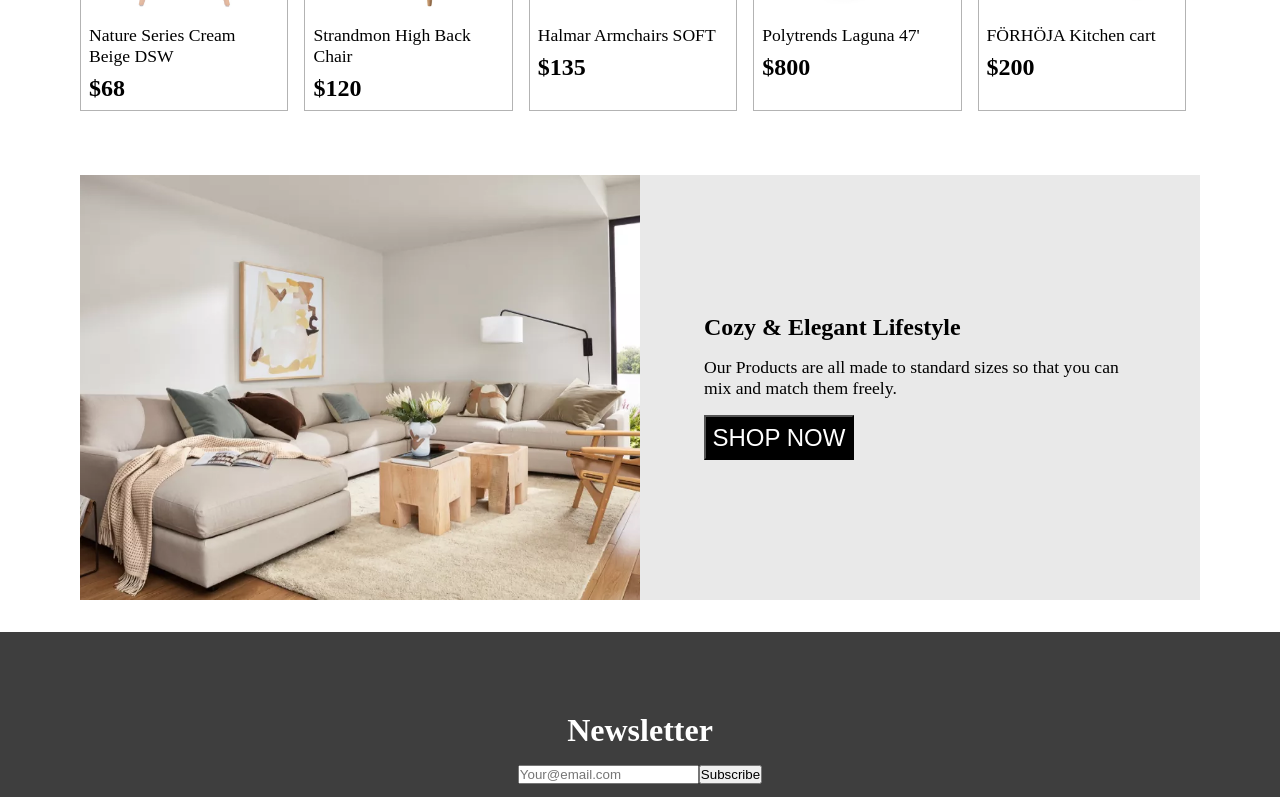
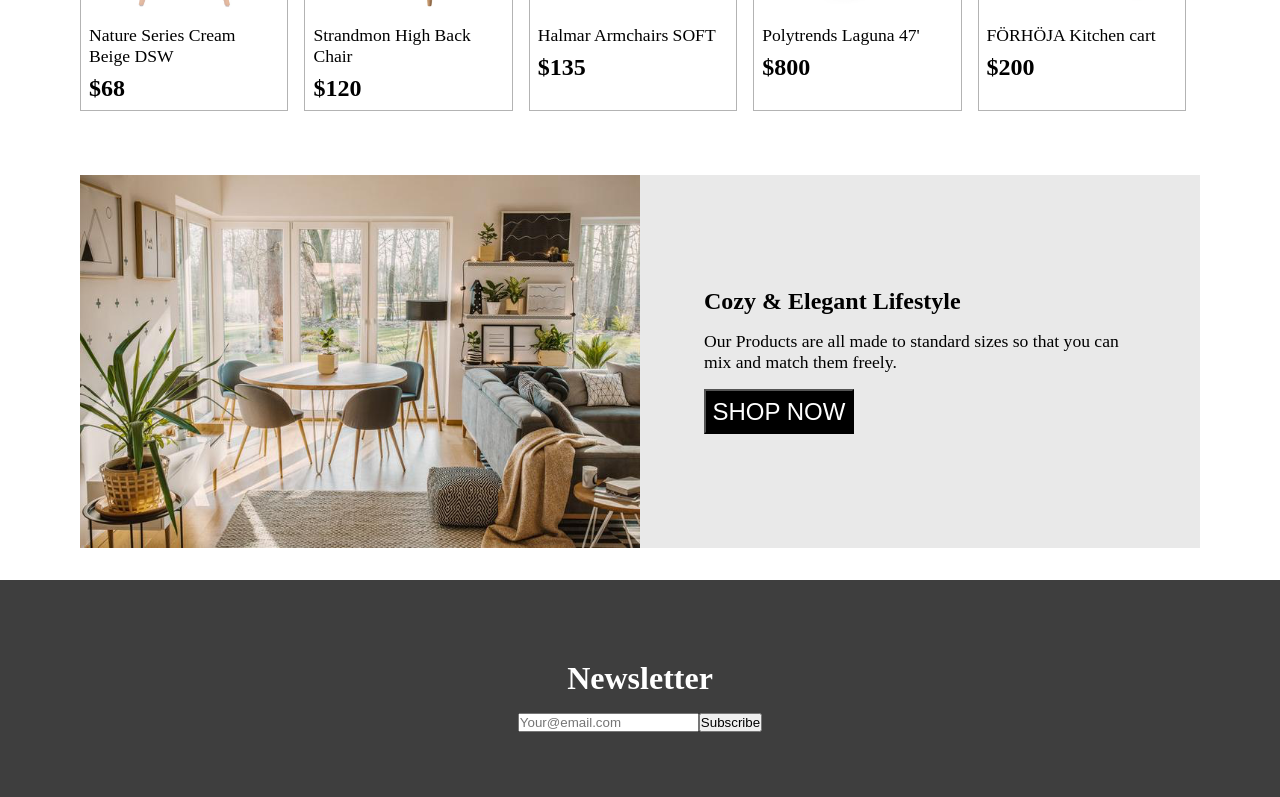
Before and after one commit to OnigiriKing/kumo-market, a React (Create React App) app: page / in a window 1280 px wide. Shown: the part 2152-2949 px from the top of the page. Built offline with nearby package versions, Linux system fonts and the light colour scheme.

Commit message:
Banner update

```diff
--- a/src/pages/homePage/components/Banner.jsx
+++ b/src/pages/homePage/components/Banner.jsx
@@ -1,5 +1,6 @@
 import { Link } from "react-router-dom";
-import testImg from "../../../img/test2.png"
+import banner1 from "../../../img/banner1.png";
+import banner2 from "../../../img/banner2.png";
 
 export default function Banner({reverse = false}) {
   const content = !reverse ? (
@@ -15,7 +16,7 @@ export default function Banner({reverse = false}) {
             <button>Shop now</button>
           </Link>
         </div>
-        <img src={testImg} className="banner-image"></img>
+        <img src={banner1} className="banner-image"></img>
       </div>
     </div>
   ) : (
@@ -31,7 +32,7 @@ export default function Banner({reverse = false}) {
             <button>Shop now</button>
           </Link>
         </div>
-        <img src={testImg} className="banner-image"></img>
+        <img src={banner2} className="banner-image"></img>
       </div>
     </div>
   );
```
Also changed, not shown: src/img/banner1.png (added), src/img/banner2.png (added).
